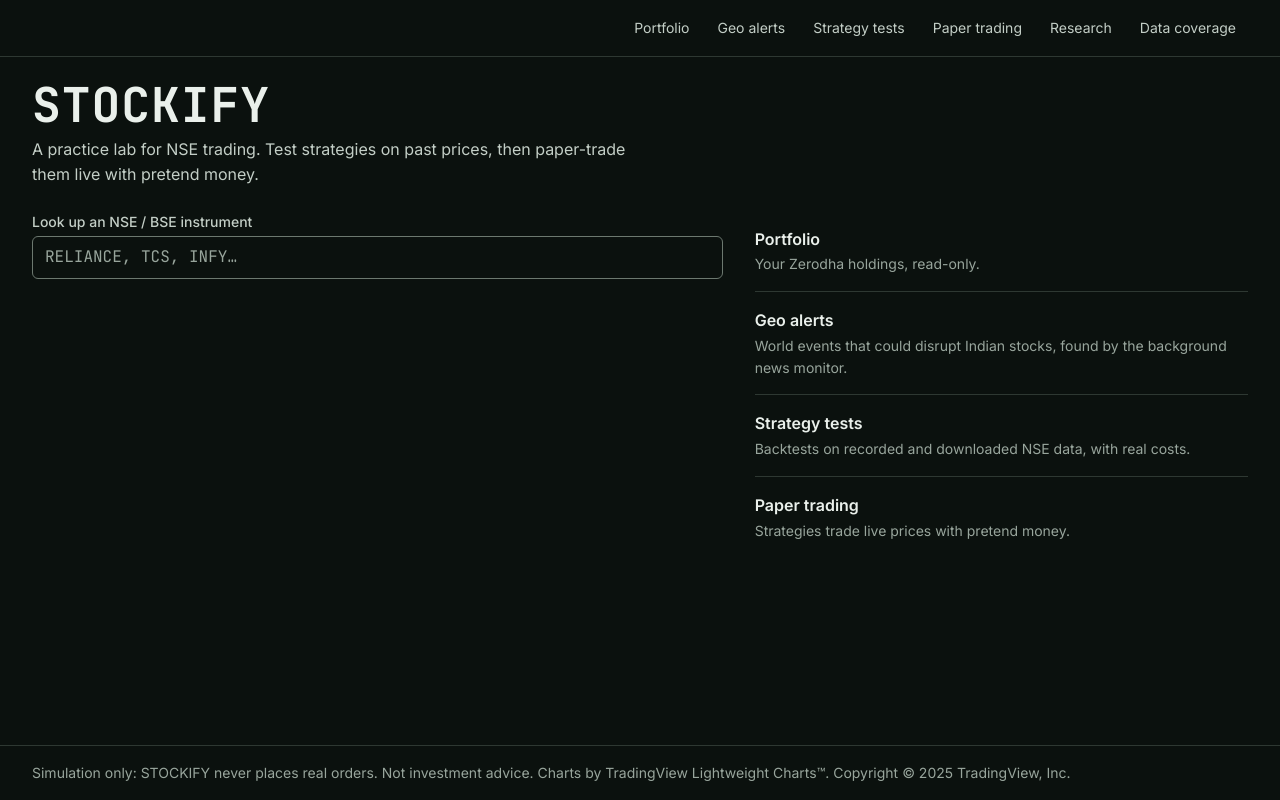
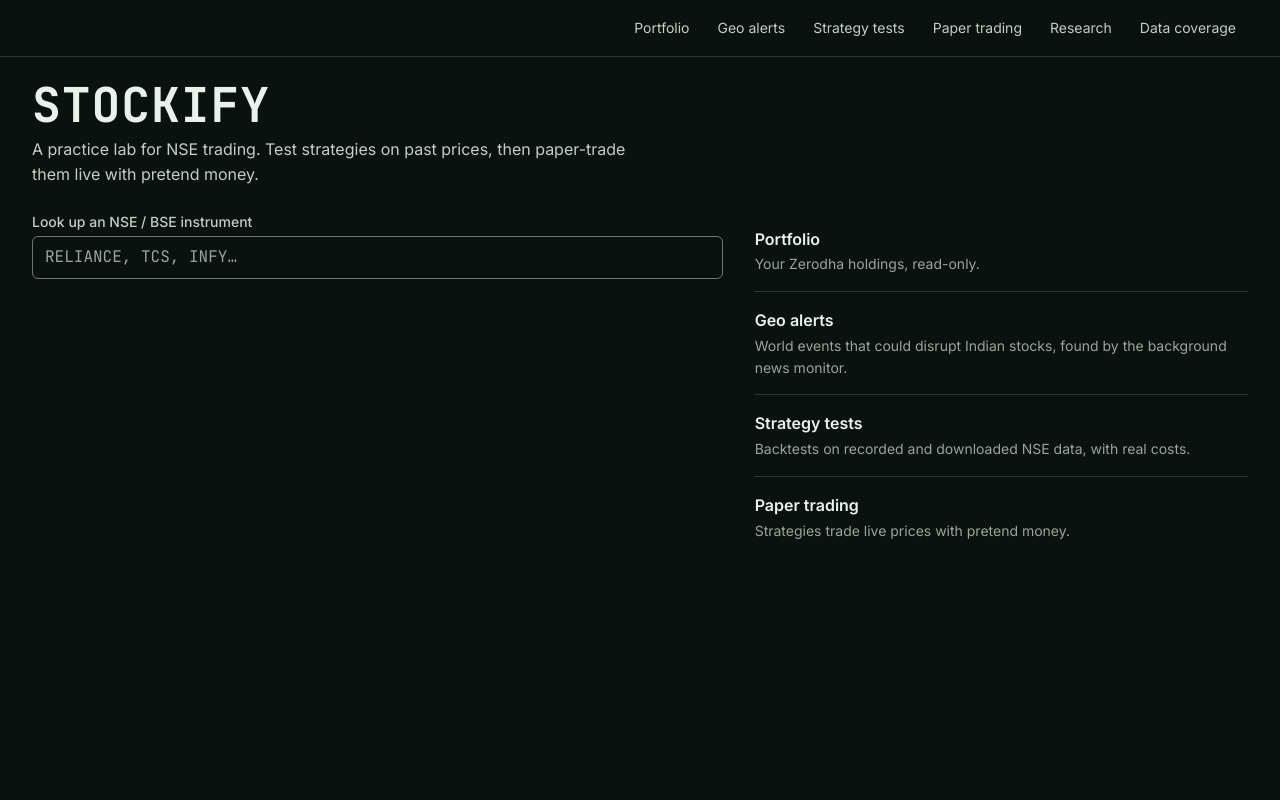
Before and after one commit to priyansh158/STOCKIFY, a Next.js app in the folder web/: page / in a window 1280 px wide. Built offline with nearby package versions, Linux system fonts and the light colour scheme.

Commit message:
RCM 7.1: the site footer is gone from every page and the Next.js dev badge is hidden; the chart logo and NOTICE carry the TradingView attribution

```diff
--- a/web/next.config.ts
+++ b/web/next.config.ts
@@ -3,6 +3,8 @@ import type { NextConfig } from "next";
 const FASTAPI_ORIGIN = process.env.STOCKIFY_API_ORIGIN ?? "http://127.0.0.1:8001";
 
 const nextConfig: NextConfig = {
+  // No dev-mode route badge on screen (D-141); compile and runtime errors are still shown.
+  devIndicators: false,
   // Forward /api/* to the FastAPI backend during dev so the browser hits a
   // same-origin URL (avoids CORS preflight noise). In production the same
   // rewrite pattern works behind a reverse proxy.
--- a/web/src/app/globals.css
+++ b/web/src/app/globals.css
@@ -27,7 +27,7 @@ h3 { max-width: none; font-size: var(--text-md); font-weight: 600; }
 code, kbd { font-family: var(--font-outlier); }
 code { font-size: 0.92em; padding: 0 var(--space-2xs); background: var(--color-paper-3); border-radius: var(--space-2xs); }
 
-/* Shell: the top bar, the page, the footer */
+/* Shell: the top bar, the page */
 .stk-topbar {
   position: sticky; top: 0; z-index: var(--z-sticky-nav);
   background: var(--color-paper); border-bottom: var(--rule-hair) solid var(--color-rule);
@@ -54,8 +54,6 @@ code { font-size: 0.92em; padding: 0 var(--space-2xs); background: var(--color-p
 .stk-page { width: 100%; max-width: var(--container); margin-inline: auto; padding: var(--space-lg) var(--gutter) var(--space-2xl); }
 .stk-page[data-narrow] { max-width: 60rem; }
 .stk-page[data-bar] { padding-bottom: 7rem; }
-.stk-foot { border-top: var(--rule-hair) solid var(--color-rule); color: var(--color-muted); font-size: var(--text-sm); }
-.stk-foot p { max-width: var(--container); margin-inline: auto; padding: var(--space-md) var(--gutter); }
 
 .stk-crumb {
   display: inline-flex; align-items: center; min-height: var(--hit); color: var(--color-muted); font-size: var(--text-sm);
--- a/web/src/app/layout.tsx
+++ b/web/src/app/layout.tsx
@@ -36,15 +36,6 @@ export default function RootLayout({
         </a>
         <AppNav />
         <main id="main" tabIndex={-1} className="stk-main">{children}</main>
-        <footer className="stk-foot">
-          <p>
-            Simulation only: STOCKIFY never places real orders. Not investment advice. Charts by{" "}
-            <a href="https://www.tradingview.com/" target="_blank" rel="noopener noreferrer">
-              TradingView Lightweight Charts™
-            </a>
-            . Copyright © 2025 TradingView, Inc.
-          </p>
-        </footer>
       </body>
     </html>
   );
```
Also changed, not shown: 4 other files (tests, documents, lock files or other folders).
